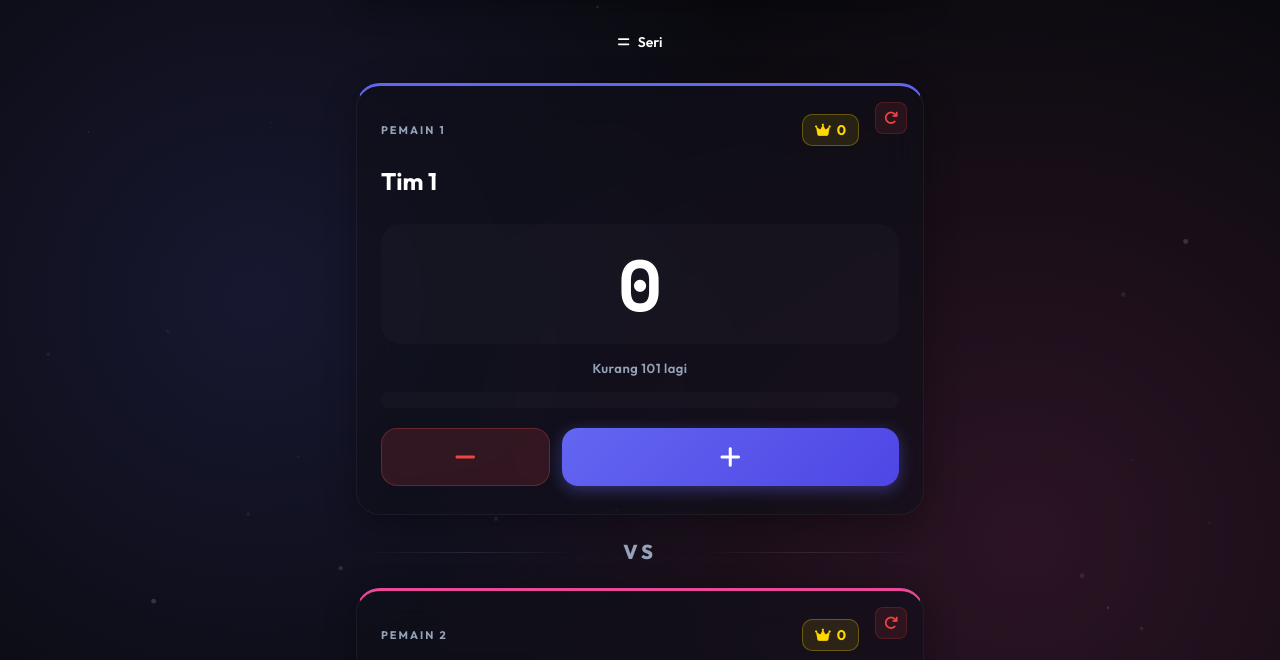
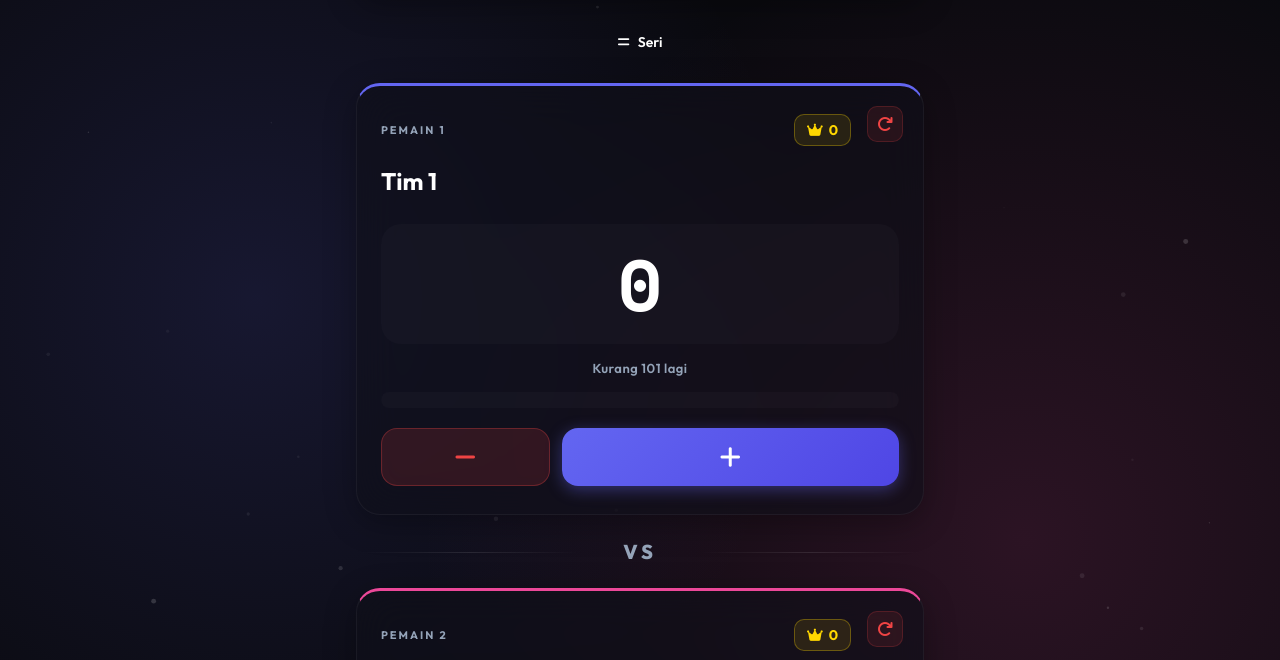
Before and after one commit to nullxdbot/domino, a plain HTML site: page index.html in a window 1280 px wide. Shown: the part 101-761 px from the top of the page. Drawn offline with nearby package versions, Linux system fonts and the light colour scheme.

Commit message:
update: commit terbaru dari Termux

```diff
--- a/css/style.css
+++ b/css/style.css
@@ -239,13 +239,18 @@ body {
     border-top: 3px solid var(--secondary);
 }
 
+/* Container untuk header card agar tidak bentrok dengan reset button */
+.player-card .card-info,
+.player-card .player-input {
+    padding-right: 48px;
+}
+
 /* ===== CARD INFO ===== */
 .card-info {
     display: flex;
     justify-content: space-between;
     align-items: center;
     margin-bottom: 12px;
-    padding-right: 40px;
 }
 
 .player-label {
@@ -499,11 +504,11 @@ body {
 
 .quick-reset-btn {
     position: absolute;
-    top: 16px;
-    right: 16px;
-    width: 32px;
-    height: 32px;
-    border-radius: 8px;
+    top: 20px;
+    right: 20px;
+    width: 36px;
+    height: 36px;
+    border-radius: 10px;
     background: rgba(239, 68, 68, 0.1);
     border: 1px solid rgba(239, 68, 68, 0.2);
     color: var(--danger);
@@ -513,12 +518,12 @@ body {
     justify-content: center;
     transition: all 0.3s ease;
     z-index: 5;
-    font-size: 14px;
+    font-size: 16px;
 }
 
 .quick-reset-btn:hover {
     background: rgba(239, 68, 68, 0.2);
-    transform: rotate(180deg) scale(1.1);
+    transform: rotate(180deg) scale(1.05);
 }
 
 /* ===== OVERLAYS ===== */
```
